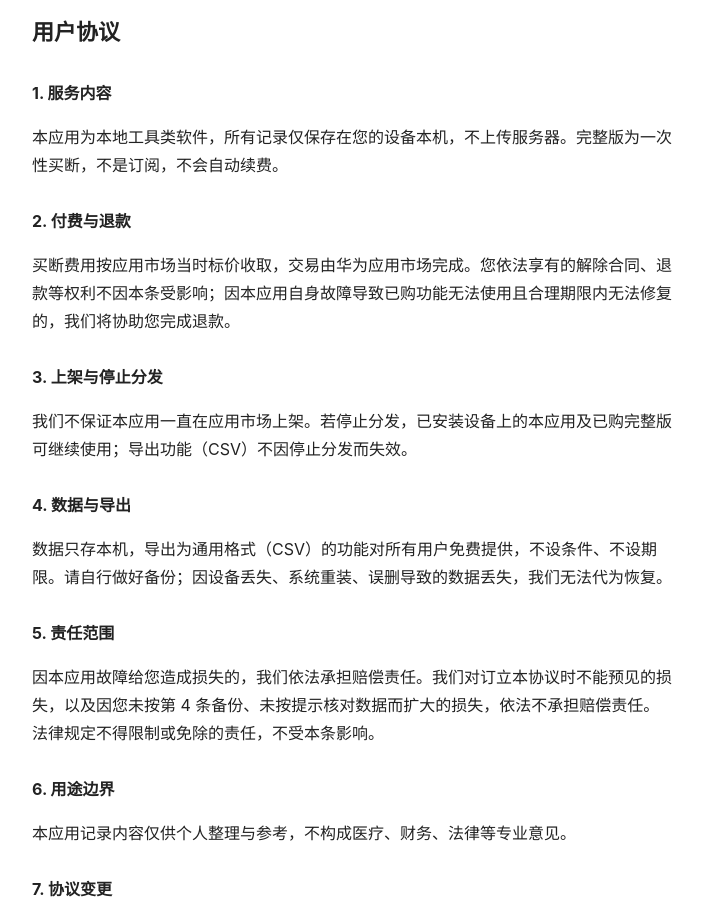
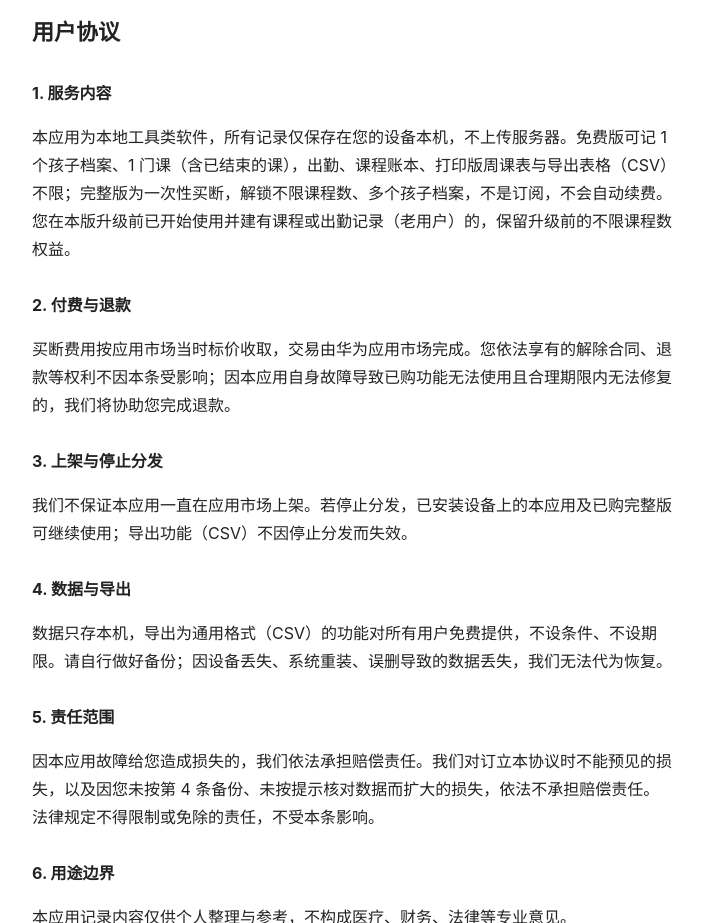
Before and after one commit to qdutj/xiaoketable-privacy, a plain HTML site: page android.html in a window 1280 px wide. Shown: the part 4160-5083 px from the top of the page, without its empty margins (288-991 px from the left). Drawn offline with Linux system fonts and the light colour scheme.

Commit message:
android.html：与 1.2.8 包内隐私政策用户协议第 1 条对齐（补免费额度与老用户权益一句）
包内 assets/privacy.html 自 418 B 起写明「免费版可记 1 个孩子档案、1 门课（含已结束）…老用户保留不限课程数权益」，
线上页仍停留在旧版，导致提审卡口 check-privacy-online 判「商店页与应用内不是同一份」。
本次以包内为准把线上页同步过来（sha256 与 1.2.8 包内逐字节相同）。

Co-Authored-By: Claude Code <noreply@anthropic.com>

```diff
--- a/android.html
+++ b/android.html
@@ -102,7 +102,7 @@
 <!-- 内部状态：用户协议措辞尚未经执业律师审定（台账跟踪）；Alex 2026-09-27 裁决对用户不展示该标记。 -->
 <h1 id="agreement" style="margin-top:40px">用户协议</h1>
 <h2>1. 服务内容</h2>
-<p>本应用为本地工具类软件，所有记录仅保存在您的设备本机，不上传服务器。完整版为一次性买断，不是订阅，不会自动续费。</p>
+<p>本应用为本地工具类软件，所有记录仅保存在您的设备本机，不上传服务器。免费版可记 1 个孩子档案、1 门课（含已结束的课），出勤、课程账本、打印版周课表与导出表格（CSV）不限；完整版为一次性买断，解锁不限课程数、多个孩子档案，不是订阅，不会自动续费。您在本版升级前已开始使用并建有课程或出勤记录（老用户）的，保留升级前的不限课程数权益。</p>
 <h2>2. 付费与退款</h2>
 <p>买断费用按应用市场当时标价收取，交易由华为应用市场完成。您依法享有的解除合同、退款等权利不因本条受影响；因本应用自身故障导致已购功能无法使用且合理期限内无法修复的，我们将协助您完成退款。</p>
 <h2>3. 上架与停止分发</h2>
```
